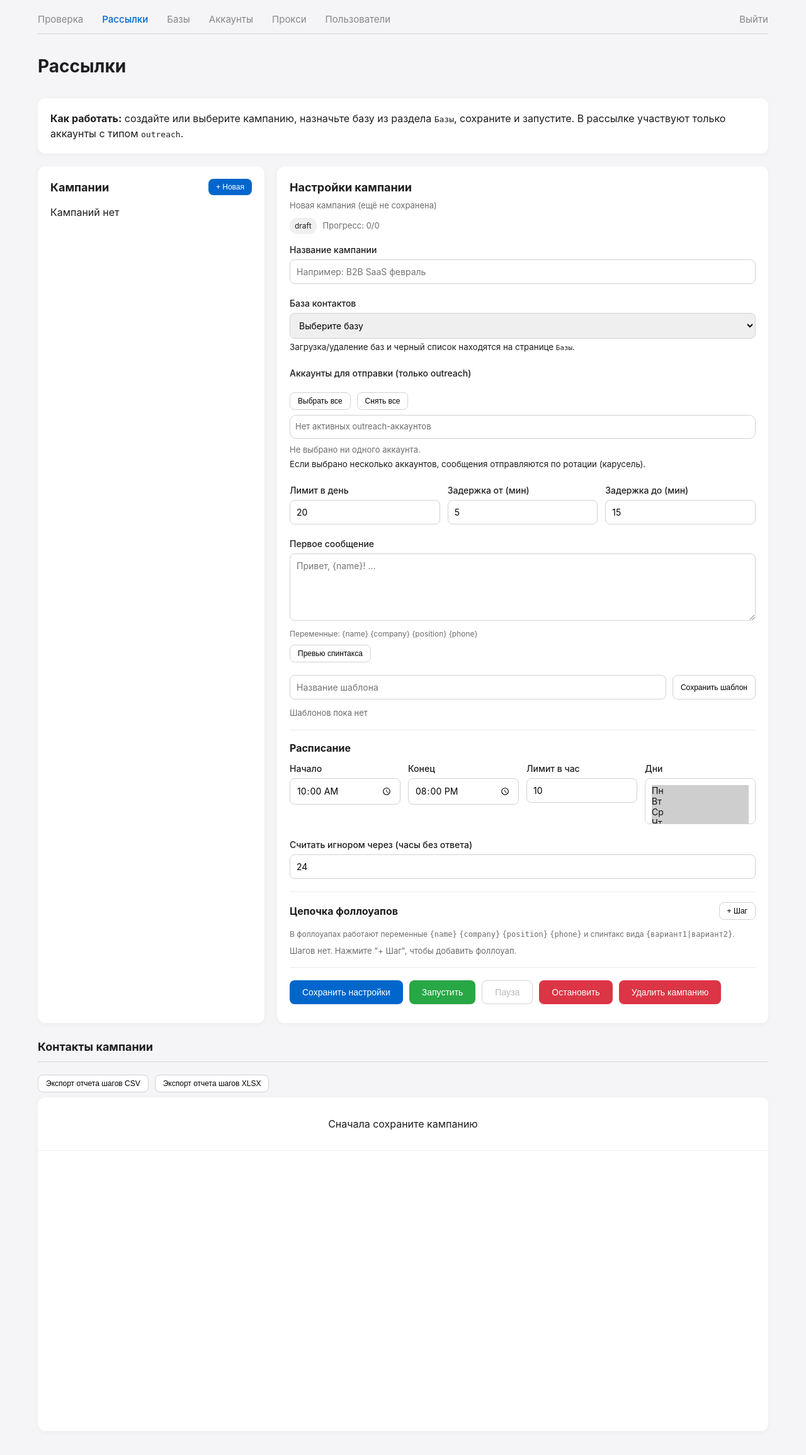
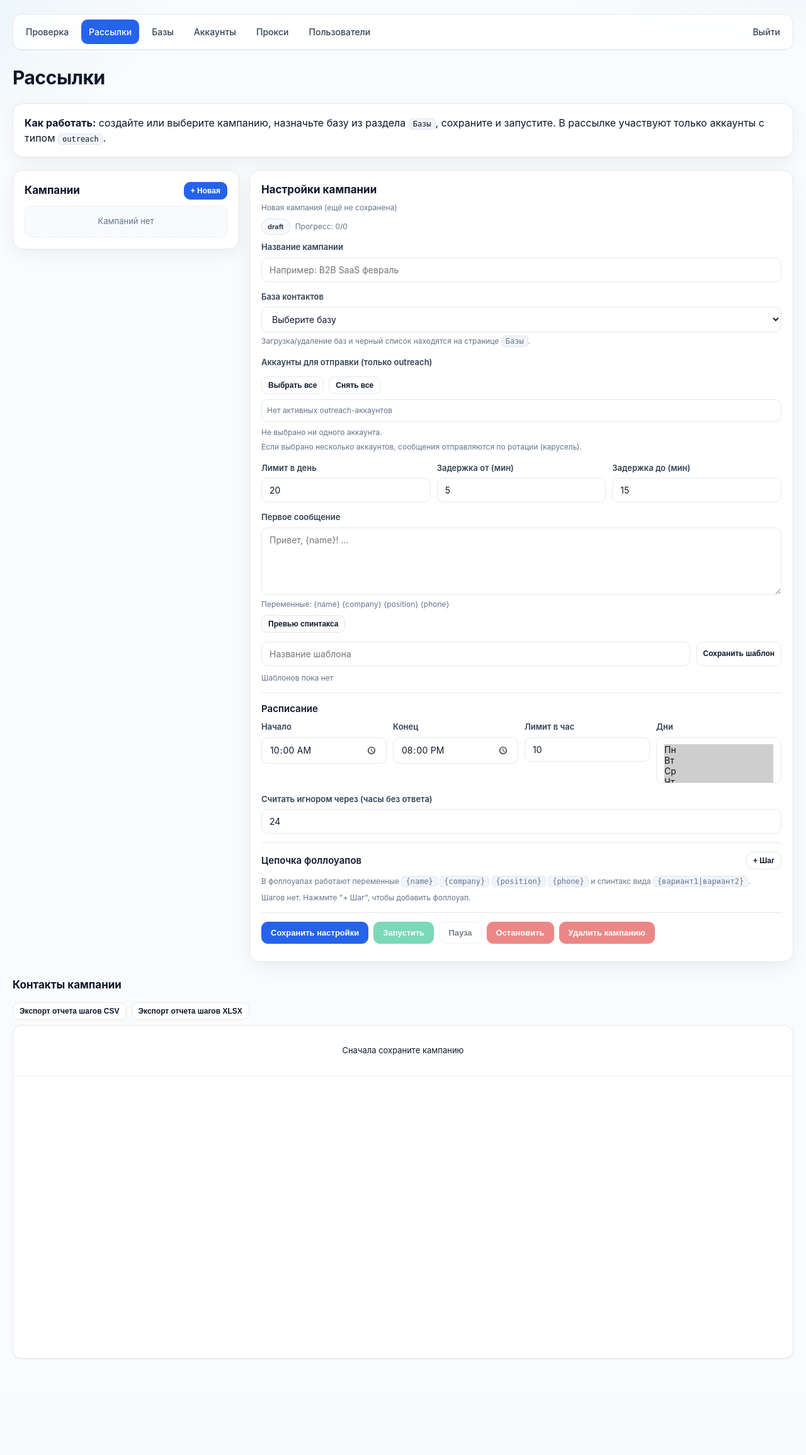
Before and after one commit to soloviev-vladislav/tg-outreacher, a Flask app: page /outreach in a window 1280 px wide. Shown: the whole page at 63% size. After the commit the page ends 2158 px from the top, so only its background shows below. Run offline with Flask 3, Linux system fonts and the light colour scheme; the visitor is signed in with stand-in values (Sample User, id 1); data comes from the database, SQL or seed files in the repository; data that the repository does not hold is empty.

Commit message:
feat(ui): apply handoff-inspired visual redesign and status badges

```diff
--- a/static/outreach.js
+++ b/static/outreach.js
@@ -601,10 +601,11 @@
 
 function contactStatusClass(status) {
     const st = String(status || '').toLowerCase();
-    if (st === 'replied') return 'badge-success';
-    if (st === 'sent') return 'badge';
-    if (st === 'ignored') return 'badge-warning';
-    if (st === 'failed') return 'badge-danger';
+    if (st === 'new') return 'badge-status-new';
+    if (st === 'sent') return 'badge-status-sent';
+    if (st === 'ignored') return 'badge-status-ignored';
+    if (st === 'replied') return 'badge-status-replied';
+    if (st === 'failed') return 'badge-status-failed';
     return 'badge';
 }
 
--- a/static/style.css
+++ b/static/style.css
@@ -1,3 +1,24 @@
+:root {
+    --bg: #fafbfc;
+    --surface: #ffffff;
+    --surface-muted: #f8fafc;
+    --text: #0f172a;
+    --text-muted: #64748b;
+    --border: #e2e8f0;
+    --primary: #2563eb;
+    --primary-hover: #1d4ed8;
+    --success: #10b981;
+    --warning: #f59e0b;
+    --danger: #dc2626;
+    --info: #0ea5e9;
+    --status-new: #6366f1;
+    --radius-sm: 8px;
+    --radius-md: 12px;
+    --radius-lg: 16px;
+    --shadow-sm: 0 1px 2px rgba(15, 23, 42, 0.05);
+    --shadow-md: 0 8px 28px rgba(15, 23, 42, 0.06);
+}
+
 * {
     margin: 0;
     padding: 0;
@@ -5,132 +26,166 @@
 }
 
 body {
-    font-family: -apple-system, BlinkMacSystemFont, 'Segoe UI', Roboto, sans-serif;
-    background: #f5f5f7;
-    color: #1d1d1f;
+    font-family: "SF Pro Text", "Segoe UI", -apple-system, BlinkMacSystemFont, Roboto, sans-serif;
+    background:
+        radial-gradient(1200px 600px at 100% -10%, rgba(37, 99, 235, 0.10), transparent 50%),
+        radial-gradient(900px 500px at -10% 0%, rgba(14, 165, 233, 0.08), transparent 45%),
+        var(--bg);
+    color: var(--text);
     line-height: 1.5;
 }
 
 .app-container {
-    max-width: 1200px;
+    max-width: 1320px;
     margin: 0 auto;
-    padding: 20px;
+    padding: 22px 20px 32px;
 }
 
 .nav-bar {
     display: flex;
-    gap: 30px;
-    margin-bottom: 30px;
-    padding-bottom: 10px;
-    border-bottom: 1px solid #d2d2d7;
+    align-items: center;
+    gap: 8px;
+    margin-bottom: 22px;
+    padding: 8px;
+    border: 1px solid var(--border);
+    border-radius: 14px;
+    background: rgba(255, 255, 255, 0.86);
+    backdrop-filter: blur(8px);
+    box-shadow: var(--shadow-sm);
+    position: sticky;
+    top: 10px;
+    z-index: 40;
 }
 
 .nav-link {
-    color: #86868b;
+    color: #334155;
     text-decoration: none;
-    font-size: 15px;
+    font-size: 14px;
+    font-weight: 500;
+    padding: 9px 12px;
+    border-radius: 10px;
+    transition: background-color 0.18s ease, color 0.18s ease;
 }
 
 .nav-link:hover {
-    color: #0066cc;
+    background: #eff6ff;
+    color: #1d4ed8;
 }
 
 .nav-link.active {
-    color: #0066cc;
-    font-weight: 500;
+    background: var(--primary);
+    color: #ffffff;
 }
 
 .page-title {
-    font-size: 28px;
-    margin-bottom: 30px;
+    font-size: 30px;
+    font-weight: 700;
+    margin-bottom: 18px;
+    letter-spacing: -0.015em;
 }
 
 .section-title {
-    font-size: 18px;
-    margin-bottom: 20px;
-    padding-bottom: 10px;
-    border-bottom: 1px solid #d2d2d7;
+    font-size: 17px;
+    font-weight: 650;
+    margin-bottom: 14px;
+    color: #0f172a;
 }
 
-/* Сетки */
+.sub-title {
+    font-size: 15px;
+    font-weight: 600;
+    margin-bottom: 8px;
+}
+
 .grid-3 {
     display: grid;
-    grid-template-columns: 1fr 1.5fr 1fr;
-    gap: 20px;
+    grid-template-columns: 1fr 1.4fr 1fr;
+    gap: 16px;
 }
 
 .grid-2 {
     display: grid;
     grid-template-columns: 1fr 1fr;
-    gap: 20px;
+    gap: 16px;
 }
 
 .grid-auto {
     display: grid;
     grid-template-columns: repeat(auto-fill, minmax(300px, 1fr));
-    gap: 20px;
+    gap: 16px;
 }
 
-/* Карточки */
 .card {
-    background: white;
-    border-radius: 12px;
-    padding: 20px;
-    box-shadow: 0 2px 8px rgba(0,0,0,0.04);
+    background: var(--surface);
+    border: 1px solid var(--border);
+    border-radius: var(--radius-lg);
+    padding: 18px;
+    box-shadow: var(--shadow-md);
 }
 
-/* Статистика */
 .stats-row {
     display: grid;
-    grid-template-columns: repeat(4, 1fr);
-    gap: 15px;
-    margin-bottom: 30px;
+    grid-template-columns: repeat(4, minmax(0, 1fr));
+    gap: 12px;
+    margin-bottom: 18px;
 }
 
 .stat-item {
-    background: white;
-    border-radius: 12px;
-    padding: 20px;
+    background: var(--surface);
+    border: 1px solid var(--border);
+    border-radius: var(--radius-md);
+    padding: 14px;
     text-align: center;
-    box-shadow: 0 2px 8px rgba(0,0,0,0.04);
+    box-shadow: var(--shadow-sm);
 }
 
 .stat-value {
-    font-size: 28px;
-    font-weight: 600;
-    color: #0066cc;
+    font-size: 24px;
+    font-weight: 700;
+    color: var(--primary);
+    line-height: 1.2;
 }
 
 .stat-label {
-    font-size: 13px;
-    color: #86868b;
-    margin-top: 5px;
+    font-size: 12px;
+    color: var(--text-muted);
+    margin-top: 4px;
 }
 
-/* Формы */
 .form-group {
-    margin-bottom: 20px;
+    margin-bottom: 14px;
 }
 
 label {
     display: block;
-    margin-bottom: 5px;
-    font-size: 14px;
-    font-weight: 500;
+    margin-bottom: 6px;
+    font-size: 13px;
+    color: #334155;
+    font-weight: 600;
 }
 
-input, textarea, select {
+input,
+textarea,
+select,
+.form-control {
     width: 100%;
-    padding: 10px;
-    border: 1px solid #d2d2d7;
-    border-radius: 8px;
+    padding: 10px 12px;
+    border: 1px solid var(--border);
+    border-radius: 10px;
     font-size: 14px;
+    color: var(--text);
+    background: #fff;
     font-family: inherit;
+    transition: border-color 0.18s ease, box-shadow 0.18s ease, background-color 0.18s ease;
 }
 
-input:focus, textarea:focus, select:focus {
+input:focus,
+textarea:focus,
+select:focus,
+.form-control:focus {
     outline: none;
-    border-color: #0066cc;
+    border-color: #93c5fd;
+    box-shadow: 0 0 0 3px rgba(37, 99, 235, 0.12);
 }
 
 textarea {
@@ -138,56 +193,132 @@
     resize: vertical;
 }
 
-/* Кнопки */
+small,
+.form-hint,
+.muted-text,
+.variables-hint {
+    color: var(--text-muted);
+    font-size: 12px;
+}
+
 .btn {
-    padding: 10px 20px;
-    border: none;
-    border-radius: 8px;
-    font-size: 14px;
+    padding: 9px 14px;
+    border: 1px solid var(--border);
+    border-radius: 10px;
+    font-size: 13px;
+    font-weight: 600;
     cursor: pointer;
-    background: white;
-    border: 1px solid #d2d2d7;
+    background: #fff;
+    color: #0f172a;
+    transition: transform 0.05s ease, background-color 0.18s ease, border-color 0.18s ease;
+}
+
+.btn:hover {
+    background: #f8fafc;
+    border-color: #cbd5e1;
+}
+
+.btn:active {
+    transform: translateY(1px);
+}
+
+.btn:disabled {
+    opacity: 0.55;
+    cursor: not-allowed;
 }
 
 .btn-primary {
-    background: #0066cc;
-    color: white;
-    border: none;
+    background: var(--primary);
+    color: #fff;
+    border-color: var(--primary);
 }
 
 .btn-primary:hover {
-    background: #0055b3;
+    background: var(--primary-hover);
+    border-color: var(--primary-hover);
 }
 
 .btn-success {
-    background: #28a745;
-    color: white;
-    border: none;
+    background: var(--success);
+    color: #fff;
+    border-color: var(--success);
+}
+
+.btn-success:hover {
+    background: #0d9f6e;
+    border-color: #0d9f6e;
 }
 
 .btn-danger {
-    background: #dc3545;
-    color: white;
-    border: none;
+    background: var(--danger);
+    color: #fff;
+    border-color: var(--danger);
+}
+
+.btn-danger:hover {
+    background: #b91c1c;
+    border-color: #b91c1c;
+}
+
+.btn-warning {
+    background: var(--warning);
+    color: #fff;
+    border-color: var(--warning);
+}
+
+.btn-warning:hover {
+    background: #d97706;
+    border-color: #d97706;
 }
 
 .btn-small {
-    padding: 6px 12px;
+    padding: 6px 10px;
     font-size: 12px;
 }
 
 .btn-group {
     display: flex;
-    gap: 10px;
-    margin-top: 20px;
+    align-items: center;
+    gap: 8px;
+    margin-top: 12px;
+    flex-wrap: wrap;
 }
 
-/* Таблицы */
+.btn-group.wrap {
+    flex-wrap: wrap;
+}
+
 .table-container {
-    background: white;
-    border-radius: 12px;
+    background: var(--surface);
+    border-radius: 14px;
+    border: 1px solid var(--border);
     overflow: hidden;
-    box-shadow: 0 2px 8px rgba(0,0,0,0.04);
+    box-shadow: var(--shadow-sm);
+}
+
+table {
+    width: 100%;
+    border-collapse: collapse;
+}
+
+th {
+    text-align: left;
+    padding: 12px 14px;
+    background: #f8fafc;
+    font-weight: 650;
+    color: #334155;
+    border-bottom: 1px solid var(--border);
+    font-size: 13px;
+}
+
+td {
+    padding: 10px 14px;
+    border-bottom: 1px solid #eef2f7;
+    font-size: 13px;
+}
+
+tbody tr:hover {
+    background: #f8fbff;
 }
 
 .contacts-table-scroll {
@@ -198,131 +329,158 @@
 .contacts-table-scroll thead th {
     position: sticky;
     top: 0;
-    z-index: 1;
+    z-index: 2;
 }
 
-table {
-    width: 100%;
-    border-collapse: collapse;
-}
-
-th {
-    text-align: left;
-    padding: 15px;
-    background: #f5f5f7;
-    font-weight: 500;
-}
-
-td {
-    padding: 12px 15px;
-    border-bottom: 1px solid #f0f0f0;
-}
-
-/* Бейджи */
 .badge {
-    display: inline-block;
-    padding: 4px 8px;
-    border-radius: 12px;
-    font-size: 12px;
-    background: #f0f0f0;
+    display: inline-flex;
+    align-items: center;
+    padding: 4px 9px;
+    border-radius: 999px;
+    font-size: 11px;
+    font-weight: 650;
+    border: 1px solid #dbe3ef;
+    background: #f8fafc;
+    color: #334155;
 }
 
 .badge-success {
-    background: #d4edda;
-    color: #28a745;
+    border-color: #a7f3d0;
+    background: #ecfdf5;
+    color: #047857;
 }
 
 .badge-warning {
-    background: #fff3cd;
-    color: #856404;
+    border-color: #fde68a;
+    background: #fffbeb;
+    color: #b45309;
 }
 
 .badge-danger {
-    background: #f8d7da;
-    color: #dc3545;
+    border-color: #fecaca;
+    background: #fef2f2;
+    color: #b91c1c;
 }
 
-/* Прогресс */
+/* Фиксированные статусы контактов */
+.badge-status-new,
+.badge-new {
+    border-color: #c7d2fe;
+    background: #eef2ff;
+    color: #4338ca;
+}
+
+.badge-status-sent,
+.badge-sent {
+    border-color: #bae6fd;
+    background: #f0f9ff;
+    color: #0369a1;
+}
+
+.badge-status-ignored,
+.badge-ignored {
+    border-color: #cbd5e1;
+    background: #f8fafc;
+    color: #475569;
+}
+
+.badge-status-replied,
+.badge-replied {
+    border-color: #a7f3d0;
+    background: #ecfdf5;
+    color: #047857;
+}
+
+.badge-status-failed,
+.badge-failed {
+    border-color: #fecaca;
+    background: #fef2f2;
+    color: #b91c1c;
+}
+
 .progress {
-    height: 4px;
-    background: #f0f0f0;
-    border-radius: 2px;
-    margin: 15px 0;
+    height: 8px;
+    background: #e2e8f0;
+    border-radius: 99px;
+    margin: 12px 0;
+    overflow: hidden;
 }
 
 .progress-bar {
     height: 100%;
-    background: #0066cc;
-    border-radius: 2px;
+    background: linear-gradient(90deg, #2563eb, #0ea5e9);
+    border-radius: 99px;
 }
 
-/* Текущий номер */
 .current-item {
-    background: #f5f5f7;
-    border-radius: 8px;
-    padding: 15px;
-    margin: 15px 0;
+    background: #f8fafc;
+    border: 1px solid var(--border);
+    border-radius: 10px;
+    padding: 12px;
+    margin: 14px 0;
 }
 
 .current-value {
-    font-size: 16px;
-    font-family: monospace;
-    color: #0066cc;
-    margin-top: 5px;
+    font-size: 15px;
+    font-family: ui-monospace, Menlo, Monaco, Consolas, "Liberation Mono", monospace;
+    color: var(--primary);
+    margin-top: 4px;
 }
 
-/* Чарт */
+.time-estimate {
+    font-size: 12px;
+    color: var(--text-muted);
+    margin-bottom: 8px;
+}
+
 .chart-wrapper {
     height: 200px;
-    margin-top: 20px;
+    margin-top: 14px;
 }
 
-/* Списки */
 .list-container {
-    background: white;
+    background: #fff;
     border-radius: 12px;
-    padding: 10px;
+    border: 1px solid var(--border);
+    padding: 8px;
     max-height: 250px;
     overflow-y: auto;
-    box-shadow: 0 2px 8px rgba(0,0,0,0.04);
 }
 
 .list-item {
-    padding: 10px;
-    border-bottom: 1px solid #f0f0f0;
+    padding: 9px;
+    border-bottom: 1px solid #f1f5f9;
 }
 
 .list-item:last-child {
     border-bottom: none;
 }
 
-/* Загрузка */
 .upload-area {
-    border: 2px dashed #d2d2d7;
+    border: 1px dashed #93c5fd;
     border-radius: 12px;
-    padding: 30px;
+    padding: 22px;
     text-align: center;
-    background: #f5f5f7;
+    background: #eff6ff;
     cursor: pointer;
-    margin-bottom: 20px;
+    margin-bottom: 10px;
+    transition: border-color 0.18s ease, background-color 0.18s ease;
 }
 
 .upload-area:hover {
-    border-color: #0066cc;
+    border-color: #2563eb;
+    background: #dbeafe;
 }
 
-/* Модалки */
 .modal {
     display: none;
     position: fixed;
-    top: 0;
-    left: 0;
-    width: 100%;
-    height: 100%;
-    background: rgba(0,0,0,0.5);
+    inset: 0;
+    background: rgba(2, 6, 23, 0.46);
     z-index: 1000;
     justify-content: center;
     align-items: center;
+    padding: 12px;
 }
 
 .modal.active {
@@ -330,49 +488,54 @@
 }
 
 .modal-card {
-    background: white;
+    background: #fff;
+    border: 1px solid var(--border);
     border-radius: 16px;
-    padding: 30px;
-    width: 500px;
-    max-width: 90%;
+    padding: 22px;
+    width: 560px;
+    max-width: 95%;
     max-height: 90vh;
     overflow-y: auto;
+    box-shadow: 0 20px 44px rgba(2, 6, 23, 0.22);
 }
 
 .modal-actions {
     display: flex;
-    gap: 10px;
-    margin-top: 20px;
+    gap: 8px;
+    margin-top: 14px;
     justify-content: flex-end;
+    flex-wrap: wrap;
 }
 
-/* Уведомления */
 .notification {
     position: fixed;
-    top: 20px;
-    right: 20px;
-    padding: 12px 20px;
-    border-radius: 8px;
-    background: white;
-    box-shadow: 0 4px 12px rgba(0,0,0,0.15);
+    top: 16px;
+    right: 16px;
+    padding: 12px 16px;
+    border-radius: 10px;
+    background: #fff;
+    border: 1px solid var(--border);
+    box-shadow: var(--shadow-md);
     z-index: 2000;
 }
 
 .notification.success {
-    background: #d4edda;
-    color: #28a745;
+    background: #ecfdf5;
+    color: #047857;
+    border-color: #a7f3d0;
 }
 
 .notification.error {
-    background: #f8d7da;
-    color: #dc3545;
+    background: #fef2f2;
+    color: #b91c1c;
+    border-color: #fecaca;
 }
 
-/* Outreach workspace */
 .outreach-layout {
     display: grid;
     grid-template-columns: 360px 1fr;
-    gap: 20px;
+    gap: 16px;
+    align-items: start;
 }
 
 .panel-head {
@@ -380,7 +543,7 @@
     align-items: center;
     justify-content: space-between;
     gap: 10px;
-    margin-bottom: 14px;
+    margin-bottom: 10px;
 }
 
 .campaigns-list {
@@ -392,112 +555,105 @@
 .campaign-item {
     width: 100%;
     text-align: left;
-    border: 1px solid #d2d2d7;
+    border: 1px solid var(--border);
     border-radius: 10px;
     background: #fff;
-    padding: 12px;
+    padding: 11px;
     cursor: pointer;
 }
 
 .campaign-item:hover {
-    border-color: #7da7d9;
+    border-color: #93c5fd;
+    background: #f8fbff;
 }
 
 .campaign-item.selected {
-    border-color: #0066cc;
-    box-shadow: 0 0 0 2px rgba(0, 102, 204, 0.12);
+    border-color: var(--primary);
+    box-shadow: 0 0 0 3px rgba(37, 99, 235, 0.12);
 }
 
 .campaign-item-head {
     display: flex;
     align-items: center;
     justify-content: space-between;
-    gap: 10px;
-    margin-bottom: 6px;
+    gap: 8px;
+    margin-bottom: 4px;
 }
 
 .campaign-item-name {
     font-size: 14px;
-    font-weight: 600;
+    font-weight: 650;
 }
 
 .campaign-item-meta {
     font-size: 12px;
-    color: #6c6c70;
+    color: var(--text-muted);
 }
 
 .campaign-workspace-header {
     display: flex;
     align-items: flex-start;
     justify-content: space-between;
-    gap: 16px;
-    margin-bottom: 10px;
+    gap: 10px;
+    margin-bottom: 8px;
 }
 
 .campaign-meta-row {
     display: flex;
     align-items: center;
-    gap: 10px;
-    margin-bottom: 14px;
-}
-
-.muted-text {
-    color: #6c6c70;
-    font-size: 13px;
+    gap: 8px;
+    margin-bottom: 10px;
+    flex-wrap: wrap;
 }
 
 .save-status {
     min-height: 20px;
-    font-size: 13px;
-    color: #6c6c70;
+    font-size: 12px;
+    color: var(--text-muted);
 }
 
 .save-status.ok {
-    color: #0f8f46;
+    color: #047857;
 }
 
 .save-status.error {
-    color: #b6202a;
+    color: #b91c1c;
+}
+
+.form-row,
+.form-row-3,
+.form-row-4,
+.form-row-templates,
+.followup-step-grid {
+    display: grid;
+    gap: 10px;
+}
+
+.form-row {
+    grid-template-columns: 1fr 1fr;
 }
 
 .form-row-3 {
-    display: grid;
-    grid-template-columns: repeat(3, 1fr);
-    gap: 12px;
+    grid-template-columns: repeat(3, minmax(0, 1fr));
 }
 
 .form-row-4 {
-    display: grid;
-    grid-template-columns: repeat(4, 1fr);
-    gap: 12px;
+    grid-template-columns: repeat(4, minmax(0, 1fr));
 }
 
 .form-row-templates {
-    display: grid;
     grid-template-columns: 1fr auto;
-    gap: 10px;
-    margin-bottom: 12px;
-}
-
-.sub-title {
-    font-size: 16px;
     margin-bottom: 10px;
 }
 
 .section-divider {
     height: 1px;
-    background: #ececf0;
-    margin: 16px 0;
-}
-
-.variables-hint {
-    font-size: 12px;
-    color: #6c6c70;
-    margin-top: 6px;
+    background: var(--border);
+    margin: 14px 0;
 }
 
 .account-checklist {
-    border: 1px solid #d2d2d7;
+    border: 1px solid var(--border);
     border-radius: 10px;
     background: #fff;
     max-height: 220px;
@@ -589,29 +744,53 @@
     flex-wrap: wrap;
 }
 
-.btn-group.wrap {
-    flex-wrap: wrap;
+.empty-state {
+    color: var(--text-muted);
+    font-size: 13px;
+    padding: 14px;
+    border: 1px dashed var(--border);
+    border-radius: 10px;
+    text-align: center;
+    background: #f8fafc;
 }
 
-/* Адаптивность */
-@media (max-width: 768px) {
-    .grid-3, .grid-2, .stats-row {
-        grid-template-columns: 1fr;
-    }
+code {
+    background: #f1f5f9;
+    border: 1px solid #e2e8f0;
+    border-radius: 6px;
+    padding: 1px 6px;
+    font-size: 12px;
+}
 
-    .nav-bar {
-        gap: 15px;
-        overflow-x: auto;
-    }
-
+@media (max-width: 1080px) {
     .outreach-layout {
         grid-template-columns: 1fr;
     }
+}
 
+@media (max-width: 860px) {
+    .grid-3,
+    .grid-2,
+    .stats-row,
     .form-row-3,
     .form-row-4,
+    .form-row,
     .form-row-templates,
     .followup-step-grid {
         grid-template-columns: 1fr;
     }
+
+    .app-container {
+        padding: 14px 12px 24px;
+    }
+
+    .nav-bar {
+        gap: 6px;
+        overflow-x: auto;
+        white-space: nowrap;
+    }
+
+    .page-title {
+        font-size: 24px;
+    }
 }
```
Also changed, not shown: other parts of static/style.css (+11 -12 lines).
